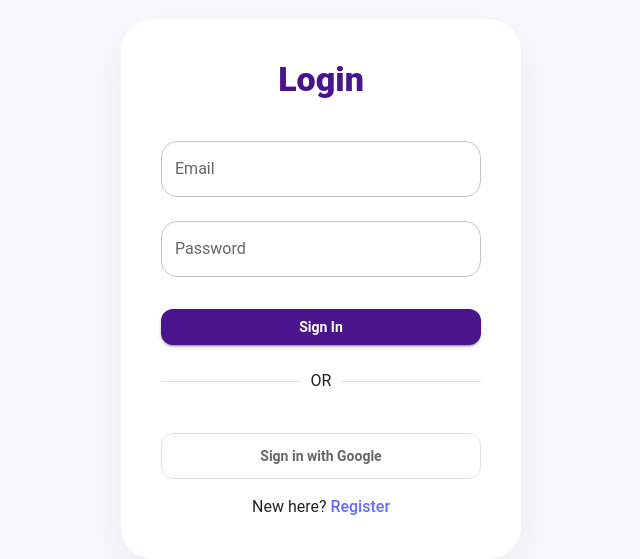
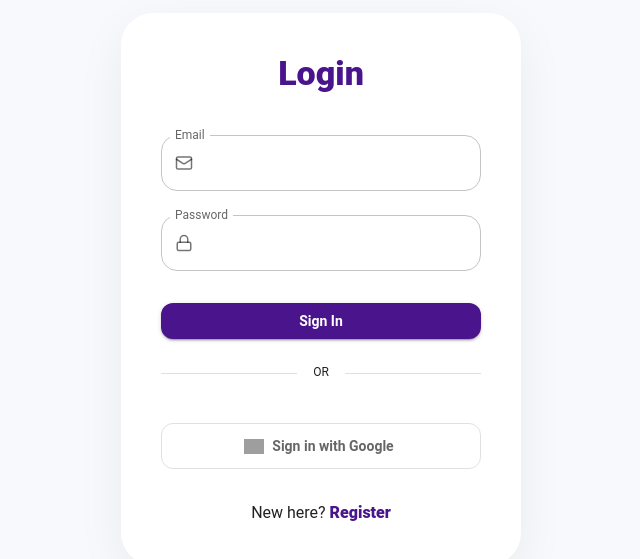
Before and after one commit to chenzabatani-spec/web_application_final, a React (Vite) app in the folder client/: page /login in a window 1280 px wide. Shown: the part 111-670 px from the top of the page, without its empty margins (319-959 px from the left). Built offline with nearby package versions, Linux system fonts and the light colour scheme; grey boxes are pictures that could not be loaded.

Commit message:
fix- photo and google register button

```diff
--- a/client/src/pages/Home/Home.tsx
+++ b/client/src/pages/Home/Home.tsx
@@ -33,13 +33,9 @@ const Home = () => {
   };
 
   if (!user) return null;
-
-  // תיקון נתיב התמונה:
-  // השרת שלך מגיש קבצים מתוך תיקיית public.
-  // אם user.photo הוא "public/123.jpg", אנחנו צריכים רק את "123.jpg"
-  const imageUrl = user.photo
-    ? `http://localhost:3000/${user.photo.replace('public/', '')}`
-    : "";
+    const imageUrl = user?.photo
+      ? `http://localhost:3000/public/${user.photo.split('/').pop()}`
+      : "";
 
   return (
     <HomeRoot>
@@ -55,7 +51,8 @@ const Home = () => {
               src={imageUrl}
               sx={{ width: 100, height: 100, border: '5px solid white', bgcolor: 'primary.light' }}
             >
-              {user.username ? user.username[0].toUpperCase() : "U"}
+              {}
+              {!imageUrl && user.username?.[0].toUpperCase()}
             </Avatar>
             <Box>
               <Typography variant="h4" fontWeight={900}>
--- a/client/src/pages/Login/Login.tsx
+++ b/client/src/pages/Login/Login.tsx
@@ -13,10 +13,12 @@ const loginSchema = z.object({
   password: z.string().min(6, "Min 6 characters"),
 });
 
+type LoginFormData = z.infer<typeof loginSchema>;
+
 const Login = () => {
   const [loading, setLoading] = useState(false);
   const navigate = useNavigate();
-  const { register, handleSubmit, formState: { errors } } = useForm({
+  const { register, handleSubmit, formState: { errors } } = useForm<LoginFormData>({
     resolver: zodResolver(loginSchema),
   });
 
@@ -24,19 +26,20 @@ const Login = () => {
     setLoading(true);
     try {
       const res = await axios.post("http://localhost:3000/auth/login", data);
-
       const userToSave = res.data.user || res.data;
-
       localStorage.setItem("user", JSON.stringify(userToSave));
       localStorage.setItem("token", res.data.accessToken || res.data.token);
-
       navigate("/");
     } catch (error: any) {
       console.error("Login Error:", error.response?.data);
-    alert("Login Failed: " + (error.response?.data || "Invalid Credentials"));
+      alert("Login Failed: " + (error.response?.data?.error || "Invalid Credentials"));
     } finally {
       setLoading(false);
     }
+  };
+
+  const handleGoogleLogin = () => {
+    window.location.href = "http://localhost:3000/auth/google";
   };
 
   return (
@@ -44,16 +47,37 @@ const Login = () => {
       <StyledLoginCard>
         <Typography variant="h4" color="primary" fontWeight={900} sx={{ mb: 3 }}>Login</Typography>
         <form onSubmit={handleSubmit(onSubmit)}>
-          <TextField {...register("email")} fullWidth label="Email" margin="normal" error={!!errors.email} />
-          <TextField {...register("password")} fullWidth label="Password" type="password" margin="normal" error={!!errors.password} />
+          <TextField
+            {...register("email")}
+            fullWidth label="Email" margin="normal"
+            error={!!errors.email} helperText={errors.email?.message}
+            InputProps={{ startAdornment: <InputAdornment position="start"><Mail size={18} /></InputAdornment> }}
+          />
+          <TextField
+            {...register("password")}
+            fullWidth label="Password" type="password" margin="normal"
+            error={!!errors.password} helperText={errors.password?.message}
+            InputProps={{ startAdornment: <InputAdornment position="start"><Lock size={18} /></InputAdornment> }}
+          />
           <Button fullWidth variant="contained" type="submit" sx={{ mt: 3 }} disabled={loading}>
             {loading ? <CircularProgress size={24} color="inherit" /> : "Sign In"}
           </Button>
         </form>
-        <Divider sx={{ my: 3 }}>OR</Divider>
-        <GoogleButton fullWidth variant="outlined">Sign in with Google</GoogleButton>
-        <Typography sx={{ mt: 2 }}>
-          New here? <Link to="/register">Register</Link>
+        <Box sx={{ my: 3, display: 'flex', alignItems: 'center' }}>
+          <Divider sx={{ flex: 1 }} />
+          <Typography variant="caption" sx={{ px: 2 }}>OR</Typography>
+          <Divider sx={{ flex: 1 }} />
+        </Box>
+        <GoogleButton
+          fullWidth
+          variant="outlined"
+          onClick={handleGoogleLogin}
+          startIcon={<img src="https://upload.wikimedia.org/wikipedia/commons/c/c1/Google_%22G%22_logo.svg" width={20} alt="G" />}
+        >
+          Sign in with Google
+        </GoogleButton>
+        <Typography sx={{ mt: 4 }}>
+          New here? <Link to="/register" style={{ color: '#4a148c', fontWeight: 800 }}>Register</Link>
         </Typography>
       </StyledLoginCard>
     </LoginRoot>
--- a/client/src/pages/Register/Register.tsx
+++ b/client/src/pages/Register/Register.tsx
@@ -55,7 +55,7 @@ const Register = () => {
   } finally {
     setLoading(false);
   }
- };
+};
 
   return (
     <PageContainer>
```
Also changed, not shown: 2 other files (tests, documents, lock files or other folders). Lines whose indentation alone changed are shown as unchanged.
